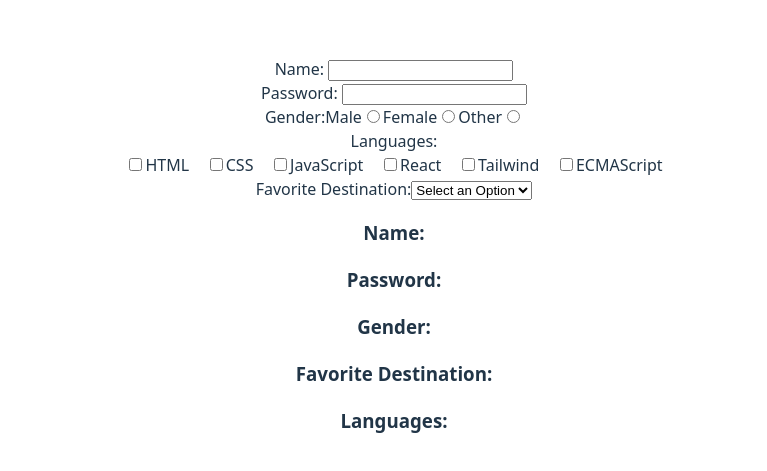
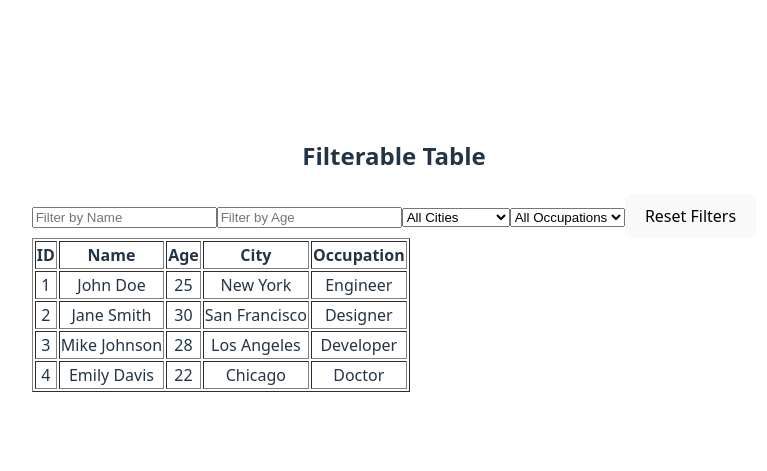
Before and after one commit to KashishTheCoder/FormHandling, a React (Vite) app in the folder vite-project/: page / in a window 1280 px wide. Shown: the part 145-616 px from the top of the page, without its empty margins (246-1013 px from the left). Built offline with nearby package versions, Linux system fonts and the light colour scheme.

Commit message:
Added FiterableTable.jsx

```diff
--- a/vite-project/src/App.jsx
+++ b/vite-project/src/App.jsx
@@ -3,15 +3,13 @@ import reactLogo from './assets/react.svg'
 import viteLogo from '/vite.svg'
 import './App.css'
 import MyForm from './MyForm'
-import FormHandling from './Form'
+import FilterableTable from './FilterableTable'
 
 function App() {
-  const [count, setCount] = useState(0)
-
 
   return (
     <>
-      <MyForm />
+      <FilterableTable />
     </>
   )
 }
--- /dev/null
+++ b/vite-project/src/FilterableTable.jsx
@@ -0,0 +1,77 @@
+import { useState } from "react";
+
+const sampleData = [
+  { id: 1, name: "John Doe", age: 25, city: "New York", occupation: "Engineer" },
+  { id: 2, name: "Jane Smith", age: 30, city: "San Francisco", occupation: "Designer" },
+  { id: 3, name: "Mike Johnson", age: 28, city: "Los Angeles", occupation: "Developer" },
+  { id: 4, name: "Emily Davis", age: 22, city: "Chicago", occupation: "Doctor" },
+];
+
+function FilterableTable() {
+  const [filters, setFilters] = useState({ name: "", age: "", city: "", occupation: "" });
+
+  const handleChange = (e) => {
+    const { name, value } = e.target;
+    setFilters((prev) => ({ ...prev, [name]: value }));
+  };
+
+  const filteredData = sampleData.filter((item) => {
+    return (
+      (filters.name === "" || item.name.toLowerCase().includes(filters.name.toLowerCase())) &&
+      (filters.age === "" || item.age.toString().includes(filters.age)) &&
+      (filters.city === "" || item.city === filters.city) &&
+      (filters.occupation === "" || item.occupation === filters.occupation)
+    );
+  });
+
+  const resetFilters = () => {
+    setFilters({ name: "", age: "", city: "", occupation: "" });
+  };
+
+  return (
+    <div>
+      <h2>Filterable Table</h2>
+      <div>
+        <input type="text" name="name" placeholder="Filter by Name" value={filters.name} onChange={handleChange} />
+        <input type="text" name="age" placeholder="Filter by Age" value={filters.age} onChange={handleChange} />
+        <select name="city" value={filters.city} onChange={handleChange}>
+          <option value="">All Cities</option>
+          {[...new Set(sampleData.map((item) => item.city))].map((city) => (
+            <option key={city} value={city}>{city}</option>
+          ))}
+        </select>
+        <select name="occupation" value={filters.occupation} onChange={handleChange}>
+          <option value="">All Occupations</option>
+          {[...new Set(sampleData.map((item) => item.occupation))].map((occupation) => (
+            <option key={occupation} value={occupation}>{occupation}</option>
+          ))}
+        </select>
+        <button onClick={resetFilters}>Reset Filters</button>
+      </div>
+      <table border="1">
+        <thead>
+          <tr>
+            <th>ID</th>
+            <th>Name</th>
+            <th>Age</th>
+            <th>City</th>
+            <th>Occupation</th>
+          </tr>
+        </thead>
+        <tbody>
+          {filteredData.map((item) => (
+            <tr key={item.id}>
+              <td>{item.id}</td>
+              <td>{item.name}</td>
+              <td>{item.age}</td>
+              <td>{item.city}</td>
+              <td>{item.occupation}</td>
+            </tr>
+          ))}
+        </tbody>
+      </table>
+    </div>
+  );
+}
+
+export default FilterableTable;
--- a/vite-project/src/MyForm.jsx
+++ b/vite-project/src/MyForm.jsx
@@ -45,11 +45,11 @@ function MyForm(){
 
                 <label>Gender:</label>
                 <label>Male</label>
-                <input type="radio" name="gender" value="Male" onChange={handleChange} checked={gender === "Male"} />
+                <input type="radio" name="gender" value="Male" onChange={handleChange} />
                 <label>Female</label>
-                <input type="radio" name="gender" value="Female" onChange={handleChange} checked={gender === "Female"} />
+                <input type="radio" name="gender" value="Female" onChange={handleChange} />
                 <label>Other</label>
-                <input type="radio" name="gender" value="Other" onChange={handleChange} checked={gender === "Other"} />
+                <input type="radio" name="gender" value="Other" onChange={handleChange} />
                 <br />
 
                 <label>Languages:</label>
```
